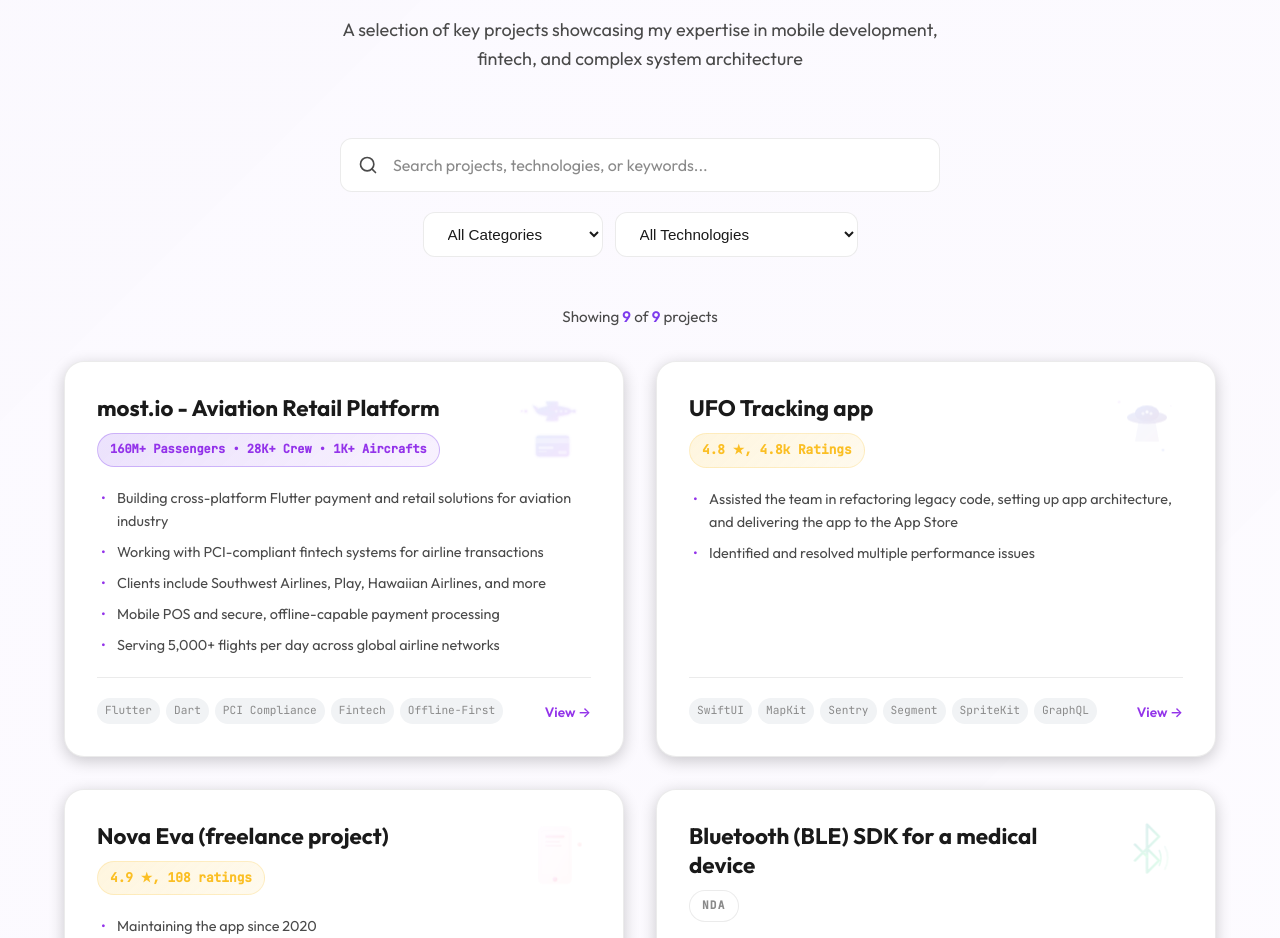
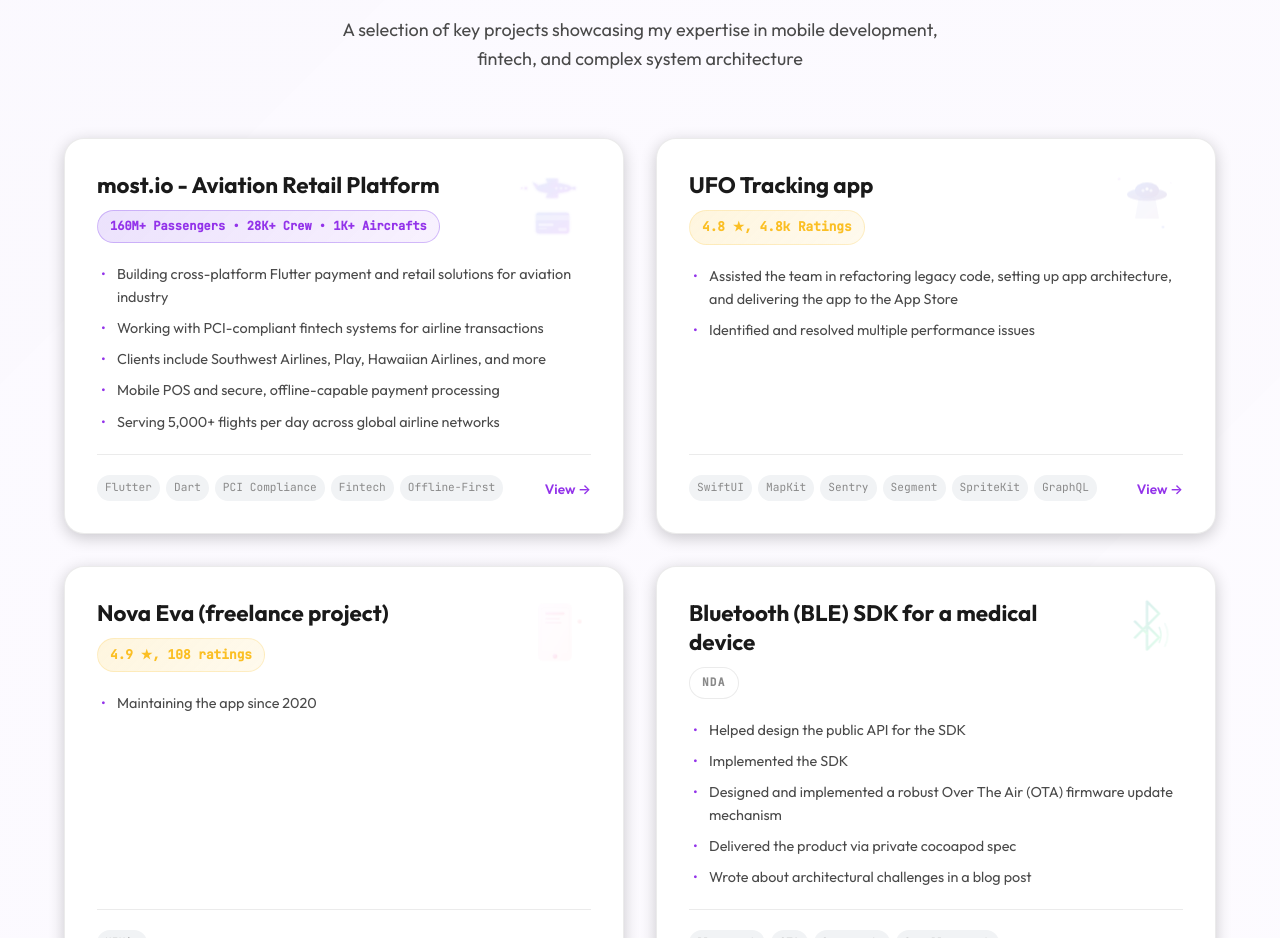
Before and after one commit to lbunicic/temnadigital.hr, a React (Vite) app: page / in a window 1280 px wide. Shown: the part 4200-5138 px from the top of the page. Built offline with nearby package versions, Linux system fonts and the light colour scheme.

Commit message:
Remove search and filters from projects
- Simplify projects section by removing search bar
- Remove category and technology filters
- Remove results counter
- Keep clean, straightforward project display
- Maintain category/year metadata in data for future use
- Keep CV PDF download feature

```diff
--- a/src/components/Projects.jsx
+++ b/src/components/Projects.jsx
@@ -1,4 +1,3 @@
-import { useState } from 'react';
 import {
   AviationPaymentGraphic,
   UFOGraphic,
@@ -12,10 +11,6 @@
 } from './ProjectGraphics';
 
 function Projects() {
-  const [searchQuery, setSearchQuery] = useState('');
-  const [selectedTech, setSelectedTech] = useState('all');
-  const [selectedCategory, setSelectedCategory] = useState('all');
-
   const projects = [
     {
       name: "most.io - Aviation Retail Platform",
@@ -137,29 +132,6 @@
     },
   ];
 
-  // Get unique technologies and categories
-  const allTechnologies = ['all', ...new Set(projects.flatMap(p => p.technologies))];
-  const allCategories = ['all', ...new Set(projects.map(p => p.category))];
-
-  // Filter projects
-  const filteredProjects = projects.filter(project => {
-    const matchesSearch = searchQuery === '' ||
-      project.name.toLowerCase().includes(searchQuery.toLowerCase()) ||
-      project.highlights.some(h => h.toLowerCase().includes(searchQuery.toLowerCase())) ||
-      project.technologies.some(t => t.toLowerCase().includes(searchQuery.toLowerCase()));
-
-    const matchesTech = selectedTech === 'all' || project.technologies.includes(selectedTech);
-    const matchesCategory = selectedCategory === 'all' || project.category === selectedCategory;
-
-    return matchesSearch && matchesTech && matchesCategory;
-  });
-
-  const resetFilters = () => {
-    setSearchQuery('');
-    setSelectedTech('all');
-    setSelectedCategory('all');
-  };
-
   return (
     <section id="projects" className="projects">
       <div className="section-container">
@@ -173,71 +145,8 @@
           </p>
         </div>
 
-        {/* Search and Filters */}
-        <div className="projects-controls">
-          <div className="projects-search">
-            <svg width="20" height="20" viewBox="0 0 24 24" fill="none" xmlns="http://www.w3.org/2000/svg">
-              <circle cx="11" cy="11" r="8" stroke="currentColor" strokeWidth="2"/>
-              <path d="M21 21L16.65 16.65" stroke="currentColor" strokeWidth="2" strokeLinecap="round"/>
-            </svg>
-            <input
-              type="text"
-              placeholder="Search projects, technologies, or keywords..."
-              value={searchQuery}
-              onChange={(e) => setSearchQuery(e.target.value)}
-              className="search-input"
-            />
-            {searchQuery && (
-              <button className="search-clear" onClick={() => setSearchQuery('')}>×</button>
-            )}
-          </div>
-
-          <div className="projects-filters">
-            <select
-              value={selectedCategory}
-              onChange={(e) => setSelectedCategory(e.target.value)}
-              className="filter-select"
-            >
-              <option value="all">All Categories</option>
-              {allCategories.filter(c => c !== 'all').map(category => (
-                <option key={category} value={category}>{category}</option>
-              ))}
-            </select>
-
-            <select
-              value={selectedTech}
-              onChange={(e) => setSelectedTech(e.target.value)}
-              className="filter-select"
-            >
-              <option value="all">All Technologies</option>
-              {allTechnologies.filter(t => t !== 'all').sort().map(tech => (
-                <option key={tech} value={tech}>{tech}</option>
-              ))}
-            </select>
-
-            {(searchQuery || selectedTech !== 'all' || selectedCategory !== 'all') && (
-              <button className="reset-filters-btn" onClick={resetFilters}>
-                Reset Filters
-              </button>
-            )}
-          </div>
-        </div>
-
-        {/* Results count */}
-        <div className="projects-count">
-          Showing <strong>{filteredProjects.length}</strong> of <strong>{projects.length}</strong> projects
-        </div>
-
         <div className="projects-grid">
-          {filteredProjects.length === 0 ? (
-            <div className="no-results">
-              <span className="no-results-icon">🔍</span>
-              <h3>No projects found</h3>
-              <p>Try adjusting your search or filters</p>
-              <button className="btn btn-secondary" onClick={resetFilters}>Clear Filters</button>
-            </div>
-          ) : (
-            filteredProjects.map((project, index) => (
+          {projects.map((project, index) => (
             <article key={index} className="project-card">
               {project.graphic && (
                 <div className="project-card-graphic">
@@ -276,8 +185,7 @@
                 )}
               </div>
             </article>
-            ))
-          )}
+          ))}
         </div>
       </div>
     </section>
```
